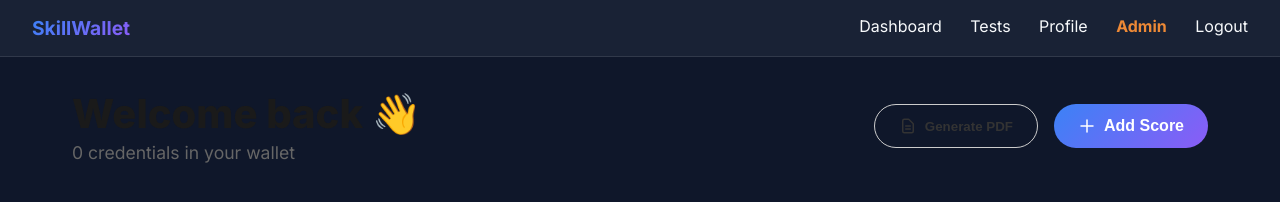
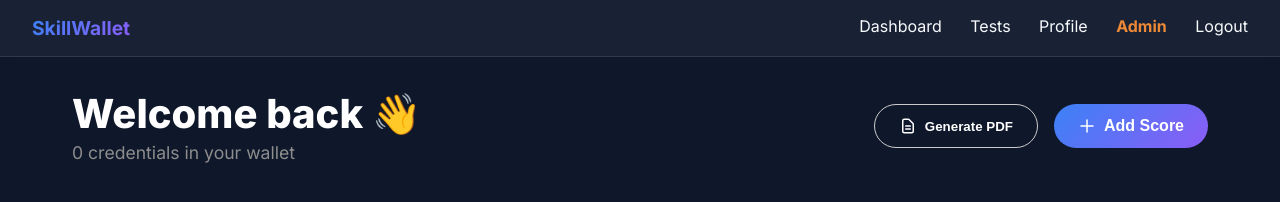
Before and after one commit to SUTTH1NUN/web_pro_project, a website: page public/dashboard.html in a window 1280 px wide. Drawn offline with Linux system fonts and the light colour scheme; no server answers; sample sign-in values are in the browser's storage.

Commit message:
frontend color change

```diff
--- a/public/dashboard.html
+++ b/public/dashboard.html
@@ -20,12 +20,12 @@
         .welcome-text h1 {
             font-size: 2.5rem;
             font-weight: 800;
-            color: #1a1a1a;
+            color: #ffffff;
             margin-bottom: 0.25rem;
         }
 
         .welcome-text p {
-            color: #666;
+            color: #8d8d8d;
             font-size: 1.1rem;
         }
 
@@ -37,7 +37,7 @@
         .btn-outline {
             background: transparent;
             border: 1px solid #ccc;
-            color: #333;
+            color: #ffffff;
             padding: 0.75rem 1.5rem;
             border-radius: 50px;
             font-weight: 600;
@@ -50,6 +50,7 @@
 
         .btn-outline:hover {
             background: #f0f0f0;
+            color: #333;
         }
 
         .btn-primary {
```
Also changed, not shown: public/portfolio.html (+3 -2 lines).
